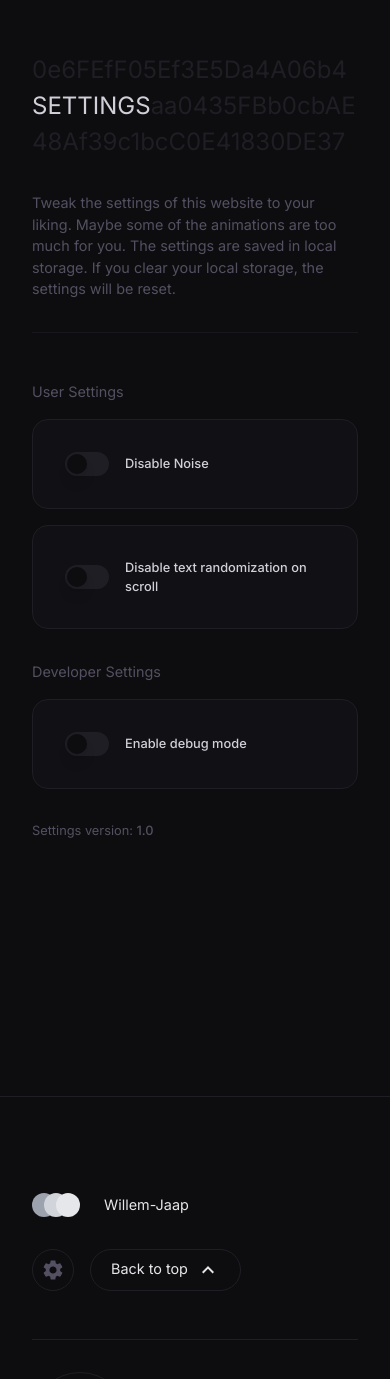
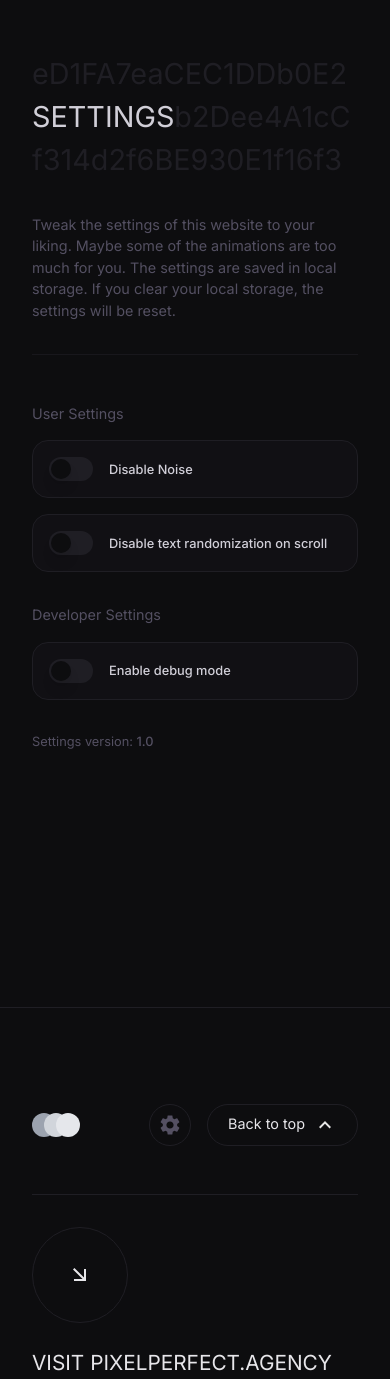
Before and after one commit to Willem-Jaap/website, a Next.js app: page /settings in a window 390 px wide. Shown: the part 172-1551 px from the top of the page. Built offline with nearby package versions, Linux system fonts and the light colour scheme; no server answers.

Commit message:
feat: add `isMobile` util, responsive animation and spacing fixes

```diff
--- a/src/app/(default)/page.tsx
+++ b/src/app/(default)/page.tsx
@@ -15,6 +15,7 @@ import ImageWithContentOverlay from '~components/misc/image-with-content-overlay
 import Button from '~components/utils/button';
 import SettingsContext from '~contexts/settings-context';
 import cn from '~utils/cn';
+import isMobile from '~utils/is-mobile';
 
 const PaddedWithRandomized = dynamic(() => import('~components/misc/padded-with-randomized'), {
     ssr: false,
@@ -69,12 +70,6 @@ const Page = () => {
 
         const scroll = window.scrollY;
 
-        gsap.to(backgroundTextRef.current, {
-            y: scroll / 3,
-            ease: 'power3.out',
-            duration: 0,
-        });
-
         gsap.to(characteristicsRef.current, {
             y: scroll / 10,
             ease: 'power3.out',
@@ -83,6 +78,22 @@ const Page = () => {
 
         gsap.to(imageRef.current, {
             y: scroll / 6,
+            ease: 'power3.out',
+            duration: 0,
+        });
+
+        if (isMobile()) {
+            // Scroll the text horizontally on mobile
+            gsap.to(backgroundTextRef.current, {
+                x: -scroll,
+                y: scroll / 3,
+                ease: 'power3.out',
+                duration: 0,
+            });
+            return;
+        }
+        gsap.to(backgroundTextRef.current, {
+            y: scroll / 3,
             ease: 'power3.out',
             duration: 0,
         });
@@ -99,20 +110,22 @@ const Page = () => {
                     <span className="text-charade-400">Innovative & creative</span>
                 </p>
                 <h1
-                    className="uppercase text-[14rem] text-charade-600 whitespace-nowrap select-none"
+                    className="uppercase text-[14rem] max-sm:text-[10rem] text-charade-600 whitespace-nowrap select-none"
                     ref={backgroundTextRef}>
                     <StaggeredText text="Willem-Jaap" />
                 </h1>
                 <Spotlight />
+                <div className="absolute top-0 left-0 max-sm:top-40 max-sm:w-[200%] max-sm:-left-1/2 w-full min-h-screen">
                     <Image
                         fill
                         priority
                         ref={imageRef}
                         src="/assets/images/portfolio-hero.png"
                         alt="Portfolio hero image of Willem-Jaap"
-                    className="invisible object-contain object-center w-full h-full mt-12"
+                        className="invisible object-contain object-center mt-12"
                     />
-                <p className="relative z-10 mt-24 text-right leading-tight text-charade-400">
+                </div>
+                <p className="relative max-sm:invisible z-10 mt-24 text-right leading-tight text-charade-400">
                     Proficient in Next.js, Typescript, Tailwind, Laravel and more. <br /> I like to
                     work in small, efficient teams where I contribute <br /> to technical innovation
                     and creative solutions.
@@ -130,15 +143,15 @@ const Page = () => {
                 <div className="pt-24 pb-16 border-b border-b-charade-800">
                     <PaddedWithRandomized text="Blog" />
                 </div>
-                <div className="flex flex-col gap-4 mt-32">
-                    <div className="flex flex-col md:flex-row justify-between gap-32 py-4">
+                <div className="flex flex-col gap-4 mt-16 md:mt-32">
+                    <div className="flex flex-col md:flex-row justify-between gap-24 md:gap-32 py-4">
                         <p className="text-charade-400 leading-tight text-lg">
                             Read more about my insights as <br /> a webdeveloper, latest trends{' '}
                             <br /> and general development
                         </p>
                         <div className="max-w-7xl flex-1">
                             <BlogList />
-                            <Button href="/blog" className="mt-10 mb-20 group">
+                            <Button href="/blog" className="my-10 md:mb-20 group">
                                 View all blogs
                                 <ChevronRight className="ml-2 transform group-hover:translate-x-1 transition-transform duration-200" />
                             </Button>
@@ -184,7 +197,7 @@ const Page = () => {
                 <div className="pt-24 pb-16 border-b border-b-charade-800">
                     <PaddedWithRandomized text="Projects" />
                 </div>
-                <div className="flex flex-col gap-4 mt-32">
+                <div className="flex flex-col gap-4 mt-16 md:mt-32">
                     <div className="max-w-7xl flex-1">
                         <ProjectsGrid />
                         <Button href="/projects" className="mt-10 mb-20 groep">
--- a/src/app/(default)/settings/page.tsx
+++ b/src/app/(default)/settings/page.tsx
@@ -24,7 +24,7 @@ const Page = () => {
                 <div>
                     <h2 className="text-charade-400 mb-4">User Settings</h2>
                     <div className="flex flex-col gap-4 max-w-2xl">
-                        <div className="flex items-center gap-4 border border-charade-700 bg-charade-900 rounded-2xl p-8">
+                        <div className="flex items-center gap-4 border border-charade-700 bg-charade-900 rounded-2xl p-4 md:p-8">
                             <Switch
                                 id="disable-noise"
                                 checked={
@@ -38,7 +38,7 @@ const Page = () => {
                                 Disable Noise
                             </Label>
                         </div>
-                        <div className="flex items-center gap-4 border border-charade-700 bg-charade-900 rounded-2xl p-8">
+                        <div className="flex items-center gap-4 border border-charade-700 bg-charade-900 rounded-2xl p-4 md:p-8">
                             <Switch
                                 id="disable-text-randomization"
                                 checked={
@@ -59,7 +59,7 @@ const Page = () => {
                     </div>
                     <h2 className="text-charade-400 mt-8 mb-4">Developer Settings</h2>
                     <div className="flex flex-col gap-4 max-w-2xl">
-                        <div className="flex items-center gap-4 border border-charade-700 bg-charade-900 rounded-2xl p-8">
+                        <div className="flex items-center gap-4 border border-charade-700 bg-charade-900 rounded-2xl p-4 md:p-8">
                             <Switch
                                 id="enable-debug"
                                 checked={
--- a/src/components/layout/footer.tsx
+++ b/src/components/layout/footer.tsx
@@ -38,10 +38,10 @@ const Footer = () => {
 
     return (
         <footer id="footer" className="border-t border-t-charade-700" ref={footerRef}>
-            <div className="flex flex-col sm:flex-row gap-8 justify-between mx-8 mt-24 sm:mt-36 mb-12">
+            <div className="flex gap-8 justify-between mx-8 mt-24 sm:mt-36 mb-12">
                 <div className="flex items-center gap-6">
                     <Logo />
-                    Willem-Jaap
+                    <div className="max-sm:hidden">Willem-Jaap</div>
                 </div>
                 <div className="flex gap-4">
                     <Link
--- a/src/components/misc/padded-with-randomized.tsx
+++ b/src/components/misc/padded-with-randomized.tsx
@@ -73,7 +73,7 @@ const PaddedWithRandomized = ({ text }: Props) => {
     }, [settings.get('textRandomization')]);
 
     return (
-        <div className="text-charade-700 text-3xl">
+        <div className="text-charade-700 text-4xl">
             <div className="break-all overflow-hidden h-[1.5em]" ref={firstLineRef} />
             <div className="break-all overflow-hidden h-[1.5em]">
                 <span className="text-charade-100 break-all h-[1.5em]" ref={textRef} />
--- /dev/null
+++ b/src/utils/is-mobile.ts
@@ -0,0 +1,7 @@
+const isMobile = () => {
+    if (typeof window === 'undefined') return false;
+
+    return window.matchMedia('(max-width: 767px)').matches;
+};
+
+export default isMobile;
```
Lines whose indentation alone changed are shown as unchanged.
